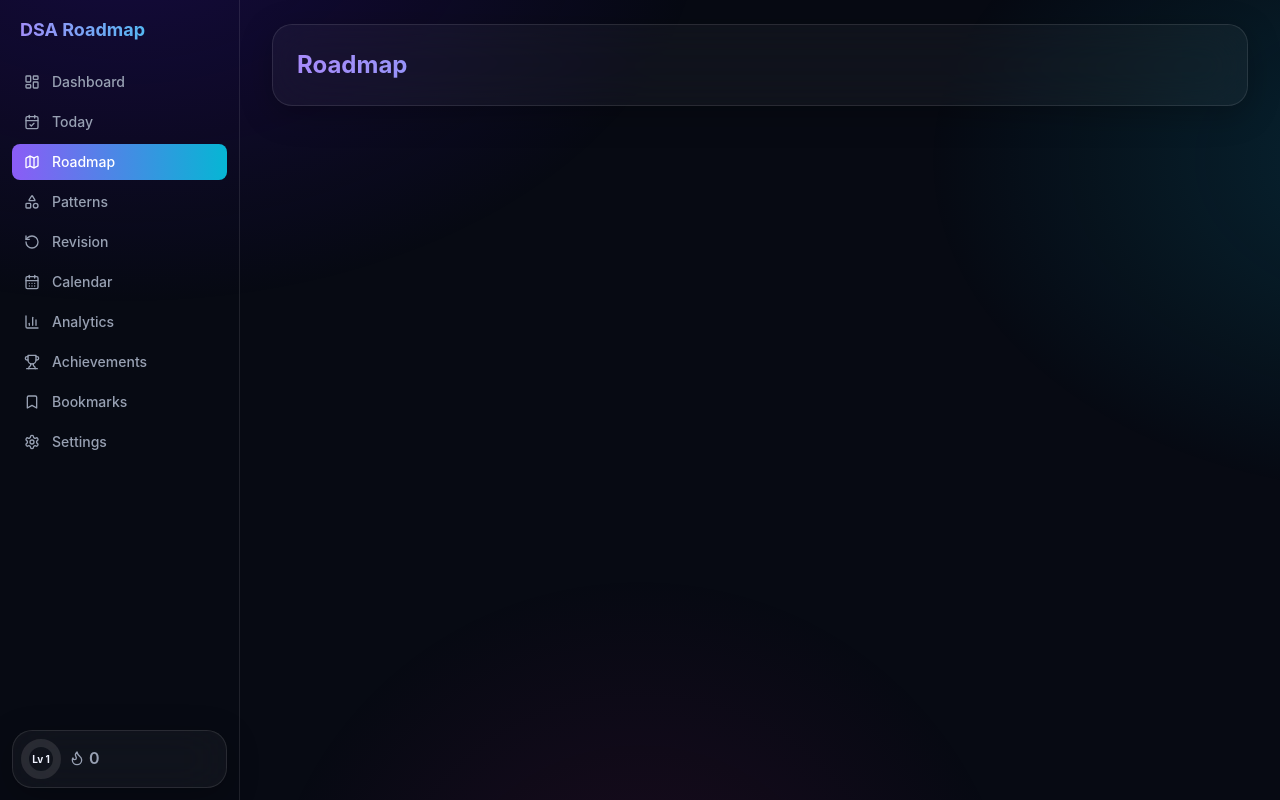
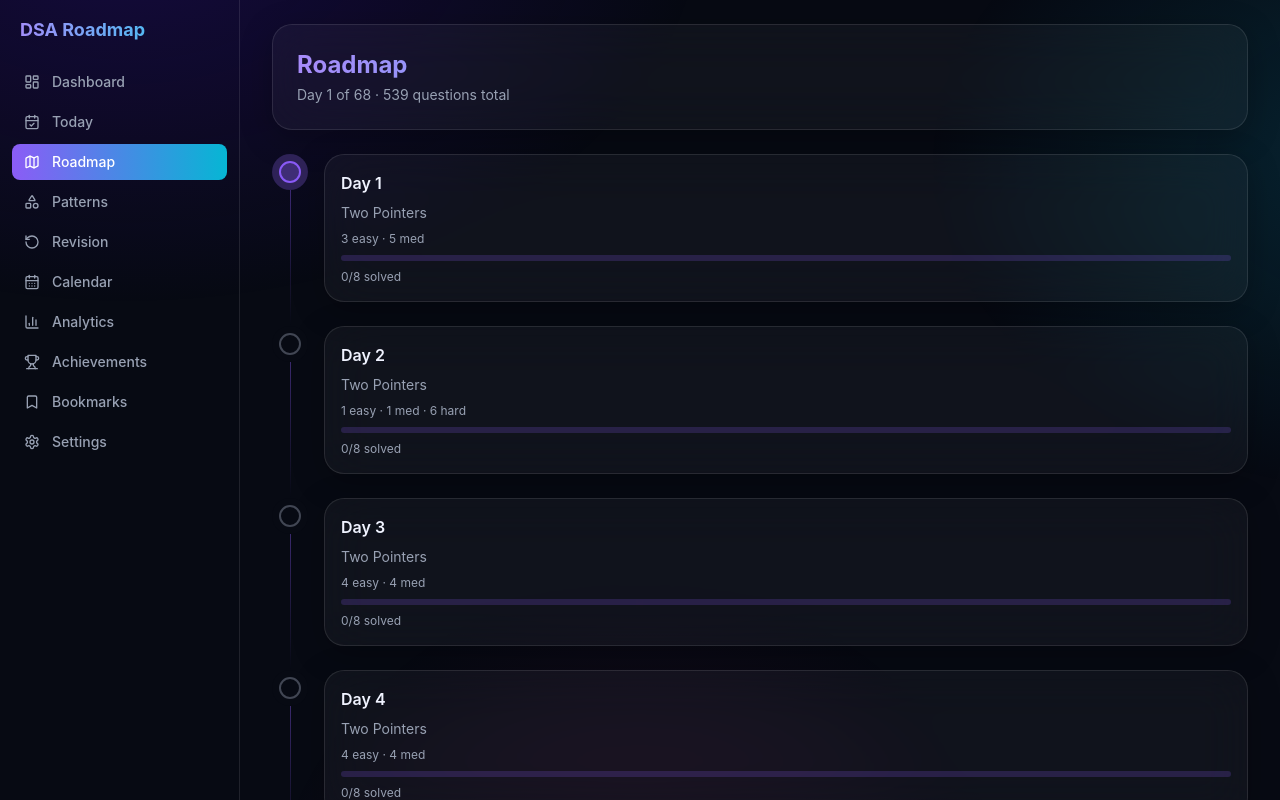
Before and after one commit to ayushsinghh0/LeetCode, a React (Vite) app: page /roadmap in a window 1280 px wide. Shown: the top 800 px of the page. Built offline with nearby package versions, Linux system fonts and the light colour scheme.

Commit message:
feat: roadmap timeline page

```diff
--- a/src/pages/RoadmapPage.tsx
+++ b/src/pages/RoadmapPage.tsx
@@ -1,7 +1,227 @@
-export default function RoadmapPage() {
+import { useEffect, useRef, useState } from 'react';
+import { AnimatePresence, motion } from 'framer-motion';
+import { CheckCircle2, Circle, Sparkles } from 'lucide-react';
+import { DifficultyBadge } from '@/components/questions/DifficultyBadge';
+import { Progress } from '@/components/ui/progress';
+import { patternById } from '@/data/patterns';
+import { useAppDispatch, useAppSelector } from '@/store/hooks';
+import { activeQuestionSet } from '@/store/slices/uiSlice';
+import { selectCurrentDay, selectPerDay, selectQuestions, selectTotalDays } from '@/store/selectors';
+import { daySlice, isWeeklyRevisionDay } from '@/utils/engine/roadmap';
+import type { Difficulty, Question, QuestionProgress } from '@/types';
+
+const DIFFICULTY_LABEL: Record<Difficulty, string> = { easy: 'easy', medium: 'med', hard: 'hard' };
+const DIFFICULTY_ORDER: Difficulty[] = ['easy', 'medium', 'hard'];
+
+function difficultySummary(slice: Question[]): string {
+  const counts: Record<Difficulty, number> = { easy: 0, medium: 0, hard: 0 };
+  for (const q of slice) counts[q.difficulty] += 1;
+  return DIFFICULTY_ORDER.filter((d) => counts[d] > 0)
+    .map((d) => `${counts[d]} ${DIFFICULTY_LABEL[d]}`)
+    .join(' · ');
+}
+
+function patternNames(slice: Question[]): string {
+  const seen = new Set<string>();
+  const names: string[] = [];
+  for (const q of slice) {
+    const name = patternById[q.pattern].name;
+    if (!seen.has(name)) {
+      seen.add(name);
+      names.push(name);
+    }
+  }
+  return names.join(' · ');
+}
+
+interface StatusNodeProps {
+  day: number;
+  isComplete: boolean;
+  isCurrentDay: boolean;
+}
+
+function StatusNode({ day, isComplete, isCurrentDay }: StatusNodeProps) {
+  const label = isComplete ? `Day ${day} complete` : isCurrentDay ? `Day ${day} current` : `Day ${day} upcoming`;
+
   return (
-    <div className="glass p-6">
-      <h1 className="text-2xl font-bold text-gradient">Roadmap</h1>
+    <div
+      className="relative z-10 flex h-9 w-9 shrink-0 items-center justify-center rounded-full bg-background"
+      role="img"
+      aria-label={label}
+      aria-current={isCurrentDay ? 'step' : undefined}
+    >
+      {isCurrentDay && !isComplete && (
+        <motion.span
+          className="absolute inset-0 rounded-full bg-primary/50"
+          aria-hidden="true"
+          animate={{ scale: [1, 1.6, 1], opacity: [0.6, 0, 0.6] }}
+          transition={{ duration: 1.8, repeat: Infinity, ease: 'easeInOut' }}
+        />
+      )}
+      {isComplete ? (
+        <CheckCircle2 className="h-6 w-6 text-easy" aria-hidden="true" />
+      ) : isCurrentDay ? (
+        <Circle className="relative h-6 w-6 fill-primary/20 text-primary" aria-hidden="true" />
+      ) : (
+        <Circle className="h-6 w-6 text-muted-foreground/40" aria-hidden="true" />
+      )}
     </div>
   );
 }
+
+interface RoadmapRowProps {
+  day: number;
+  slice: Question[];
+  isCurrentDay: boolean;
+  isExpanded: boolean;
+  progressById: Record<number, QuestionProgress>;
+  onToggle: (day: number) => void;
+  onOpenQuestion: (id: number) => void;
+  rowRef?: (el: HTMLDivElement | null) => void;
+}
+
+function RoadmapRow({ day, slice, isCurrentDay, isExpanded, progressById, onToggle, onOpenQuestion, rowRef }: RoadmapRowProps) {
+  const solvedCount = slice.filter((q) => (progressById[q.id]?.status ?? 'unsolved') === 'solved').length;
+  const isComplete = slice.length > 0 && solvedCount === slice.length;
+  const progressPct = slice.length > 0 ? (solvedCount / slice.length) * 100 : 0;
+  const weekly = isWeeklyRevisionDay(day);
+  const patterns = patternNames(slice);
+  const difficulty = difficultySummary(slice);
+
+  return (
+    <div ref={rowRef} className="relative flex gap-4">
+      <div className="flex flex-col items-center">
+        <StatusNode day={day} isComplete={isComplete} isCurrentDay={isCurrentDay} />
+        <div className="w-px flex-1 bg-gradient-to-b from-primary/40 to-transparent" aria-hidden="true" />
+      </div>
+
+      <div className="flex-1 pb-6">
+        <button
+          type="button"
+          onClick={() => onToggle(day)}
+          className="glass flex w-full flex-col gap-2 p-4 text-left transition-colors hover:bg-white/[0.06]"
+        >
+          <div className="flex items-center gap-2">
+            <span className="font-semibold">Day {day}</span>
+            {weekly && <Sparkles className="h-4 w-4 text-primary" aria-label="Weekly revision day" role="img" />}
+          </div>
+          {patterns !== '' && <p className="text-sm text-muted-foreground">{patterns}</p>}
+          {difficulty !== '' && <p className="text-xs text-muted-foreground">{difficulty}</p>}
+          <Progress value={progressPct} className="h-1.5" />
+          <p className="text-xs text-muted-foreground">
+            {solvedCount}/{slice.length} solved
+          </p>
+        </button>
+
+        <AnimatePresence initial={false}>
+          {isExpanded && (
+            <motion.div
+              layout
+              initial={{ height: 0, opacity: 0 }}
+              animate={{ height: 'auto', opacity: 1 }}
+              exit={{ height: 0, opacity: 0 }}
+              transition={{ duration: 0.2 }}
+              className="overflow-hidden"
+            >
+              <ul className="mt-2 flex flex-col gap-1 rounded-xl border border-white/10 bg-white/[0.02] p-2">
+                {slice.map((question) => {
+                  const solved = (progressById[question.id]?.status ?? 'unsolved') === 'solved';
+                  return (
+                    <li key={question.id}>
+                      <div
+                        role="button"
+                        tabIndex={0}
+                        onClick={() => onOpenQuestion(question.id)}
+                        onKeyDown={(e) => {
+                          if (e.key === 'Enter' || e.key === ' ') {
+                            e.preventDefault();
+                            onOpenQuestion(question.id);
+                          }
+                        }}
+                        className="flex cursor-pointer items-center justify-between gap-2 rounded-lg px-2 py-1.5 hover:bg-white/[0.06]"
+                      >
+                        <span className="flex items-center gap-2 text-sm">
+                          {solved ? (
+                            <CheckCircle2 className="h-4 w-4 shrink-0 text-easy" aria-hidden="true" />
+                          ) : (
+                            <Circle className="h-4 w-4 shrink-0 text-muted-foreground/50" aria-hidden="true" />
+                          )}
+                          {question.title}
+                        </span>
+                        <DifficultyBadge difficulty={question.difficulty} />
+                      </div>
+                    </li>
+                  );
+                })}
+              </ul>
+            </motion.div>
+          )}
+        </AnimatePresence>
+      </div>
+    </div>
+  );
+}
+
+export default function RoadmapPage() {
+  const dispatch = useAppDispatch();
+  const questions = selectQuestions();
+  const currentDay = useAppSelector(selectCurrentDay);
+  const totalDays = useAppSelector(selectTotalDays);
+  const perDay = useAppSelector(selectPerDay);
+  // Single subscription to the whole byId map — rows read their own entries out of it below,
+  // instead of each row mounting its own useAppSelector (mirrors TodayPage/DashboardPage).
+  const progressById = useAppSelector((state) => state.progress.byId);
+
+  const [expandedDay, setExpandedDay] = useState<number | null>(null);
+  const currentRowRef = useRef<HTMLDivElement | null>(null);
+
+  function toggleDay(day: number) {
+    setExpandedDay((prev) => (prev === day ? null : day));
+  }
+
+  function openQuestion(id: number) {
+    dispatch(activeQuestionSet(id));
+  }
+
+  // Auto-scroll the current day into view on mount. jsdom does not implement
+  // HTMLElement.scrollIntoView, so it's guarded with optional chaining rather than relying on a
+  // test-setup polyfill — the guard also makes the component robust in any environment where
+  // scrollIntoView is unavailable.
+  useEffect(() => {
+    currentRowRef.current?.scrollIntoView?.({ block: 'center' });
+    // eslint-disable-next-line react-hooks/exhaustive-deps
+  }, []);
+
+  const days = Array.from({ length: totalDays }, (_, i) => i + 1);
+
+  return (
+    <div className="flex flex-col gap-6">
+      <header className="glass p-6">
+        <h1 className="text-2xl font-bold text-gradient">Roadmap</h1>
+        <p className="mt-1 text-sm text-muted-foreground">
+          Day {currentDay} of {totalDays} &middot; {questions.length} questions total
+        </p>
+      </header>
+
+      <div className="flex flex-col">
+        {days.map((day) => {
+          const slice = daySlice(questions, day, perDay);
+          const isCurrentDay = day === currentDay;
+          return (
+            <RoadmapRow
+              key={day}
+              day={day}
+              slice={slice}
+              isCurrentDay={isCurrentDay}
+              isExpanded={expandedDay === day}
+              progressById={progressById}
+              onToggle={toggleDay}
+              onOpenQuestion={openQuestion}
+              rowRef={isCurrentDay ? (el) => { currentRowRef.current = el; } : undefined}
+            />
+          );
+        })}
+      </div>
+    </div>
+  );
+}
--- a/src/test/setup.ts
+++ b/src/test/setup.ts
@@ -1 +1,9 @@
 import '@testing-library/jest-dom/vitest';
+
+// jsdom doesn't implement window.scrollTo; framer-motion's layout-animation engine calls it
+// internally while measuring "auto" height keyframes (e.g. RoadmapPage's expand/collapse row),
+// which otherwise logs a noisy "Not implemented: window.scrollTo" error to the console on every
+// such test. Stubbing it out keeps test output pristine without touching application code —
+// application code never calls window.scrollTo itself (RoadmapPage guards element.scrollIntoView
+// instead, which jsdom also lacks).
+window.scrollTo = vi.fn();
```
Also changed, not shown: 1 other file (tests, documents, lock files or other folders).
